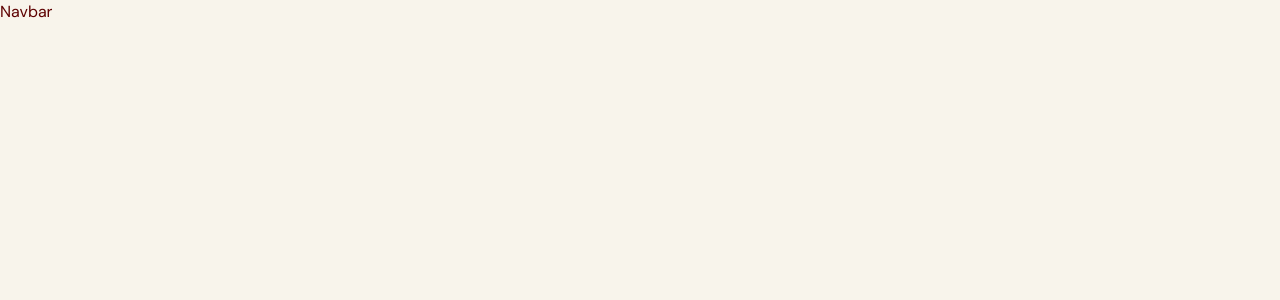
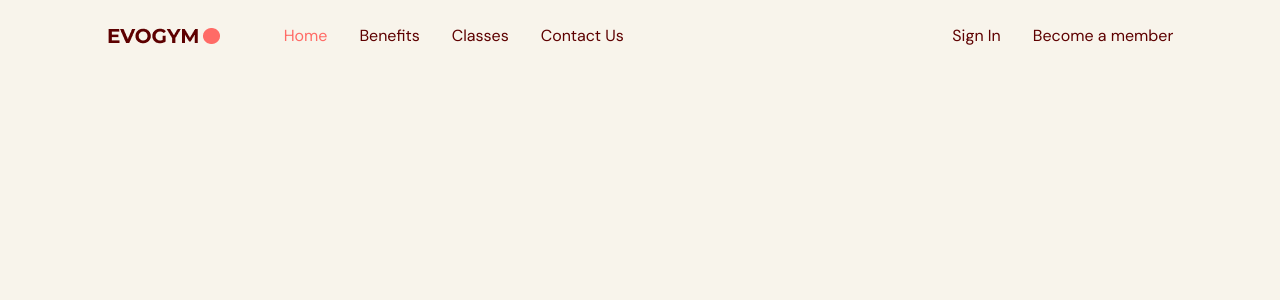
Before and after one commit to skynette/gym, a React (Vite) app: page / in a window 1280 px wide. Shown: the top 300 px of the page. Built offline with nearby package versions, Linux system fonts and the light colour scheme.

Commit message:
created selectedpage enum

```diff
--- a/src/App.tsx
+++ b/src/App.tsx
@@ -1,13 +1,19 @@
+import { useState } from "react"
 import Navbar from "@/scenes/Navbar"
+import { SelectedPage } from "@/shared/types"
 
 
 function App() {
+	const [selectedPage, setSelectedPage] = useState<SelectedPage>(SelectedPage.Home)
 
-  return (
-    <div className='app bg-gray-20'>
-		<Navbar />
-    </div>
-  )
+	return (
+		<div className='app bg-gray-20'>
+			<Navbar
+				selectedPage={selectedPage}
+				setSelectedPage={setSelectedPage}
+			/>
+		</div>
+	)
 }
 
 export default App
--- /dev/null
+++ b/src/scenes/Navbar/Link.tsx
@@ -0,0 +1,26 @@
+import { SelectedPage } from '@/shared/types';
+import AnchorLink from 'react-anchor-link-smooth-scroll'
+
+type Props = {
+	page: string;
+	selectedPage: SelectedPage;
+	setSelectedPage: (page: SelectedPage) => void;
+}
+
+const Link = ({ page, selectedPage, setSelectedPage }: Props) => {
+	const lowerCasePage = page.toLowerCase().replace(/ /g, "") as SelectedPage;
+
+	return (
+		<AnchorLink
+			href={`#${lowerCasePage}`}
+			onClick={() => setSelectedPage(lowerCasePage)}
+			className={`${selectedPage === lowerCasePage ? "text-primary-500" : ""}
+			transition duration-500 hover:text-primary-300
+			`}
+		>
+			{page}
+		</AnchorLink>
+	)
+}
+
+export default Link
--- a/src/scenes/Navbar/index.tsx
+++ b/src/scenes/Navbar/index.tsx
@@ -1,10 +1,56 @@
+import { useState } from "react"
+import { Bars3Icon, XMarkIcon } from "@heroicons/react/24/solid"
+import Logo from "@/assets/Logo.png"
+import Link from "./Link"
+import { SelectedPage } from "@/shared/types"
 
-type Props = {}
+type Props = {
+	selectedPage: SelectedPage;
+	setSelectedPage: (page: SelectedPage) => void;
+}
 
-const Navbar = (props: Props) => {
-  return (
-	<div>Navbar</div>
-  )
+const Navbar = ({ selectedPage, setSelectedPage }: Props) => {
+	const flexBetween = "flex justify-between items-center";
+
+	return (
+		<nav>
+			<div className={`${flexBetween} fixed top-0 z-30 w-full py-6`}>
+				<div className={`${flexBetween} mx-auto w-5/6`}>
+					<div className={`${flexBetween} w-full gap-16`}>
+						{/* left side */}
+						<img alt="logo" src={Logo} />
+
+						{/* right side */}
+						<div className={`${flexBetween} w-full`} >
+							<div className={`${flexBetween} gap-8 text-small`}>
+								<Link page="Home"
+									selectedPage={selectedPage}
+									setSelectedPage={setSelectedPage}
+								/>
+								<Link page="Benefits"
+									selectedPage={selectedPage}
+									setSelectedPage={setSelectedPage}
+								/>
+								<Link page="Classes"
+									selectedPage={selectedPage}
+									setSelectedPage={setSelectedPage}
+								/>
+								<Link page="Contact Us"
+									selectedPage={selectedPage}
+									setSelectedPage={setSelectedPage}
+								/>
+							</div>
+
+							<div className={`${flexBetween} gap-8`}>
+								<p>Sign In</p>
+								<p>Become a member</p>
+							</div>
+						</div>
+					</div>
+				</div>
+			</div>
+		</nav>
+	)
 }
 
 export default Navbar
--- /dev/null
+++ b/src/shared/types.ts
@@ -0,0 +1,6 @@
+export enum SelectedPage {
+	Home = "home",
+	Benefits = "benefits",
+	Classes = "classes",
+	ContactUs = "contactus",
+}
```
